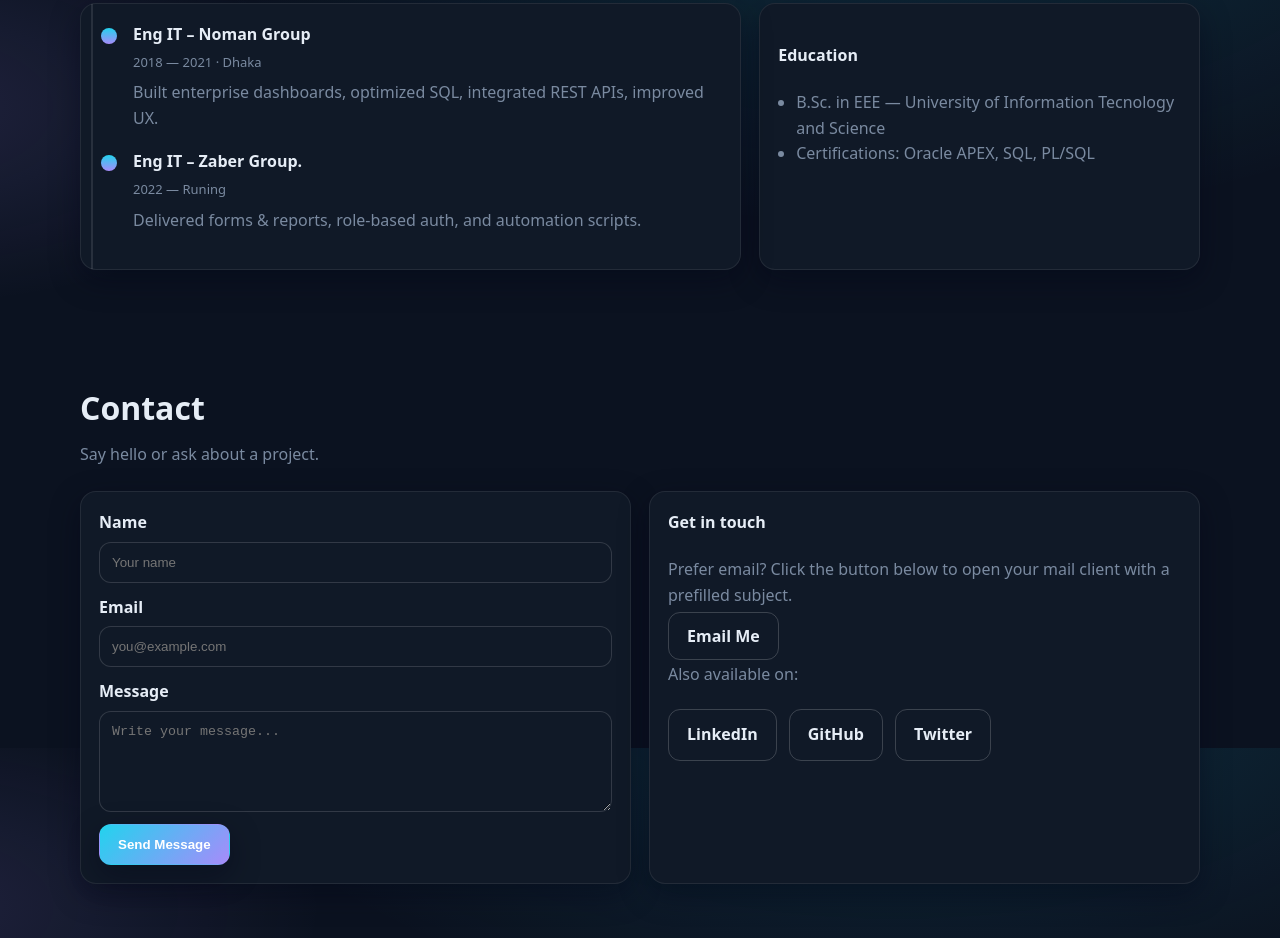
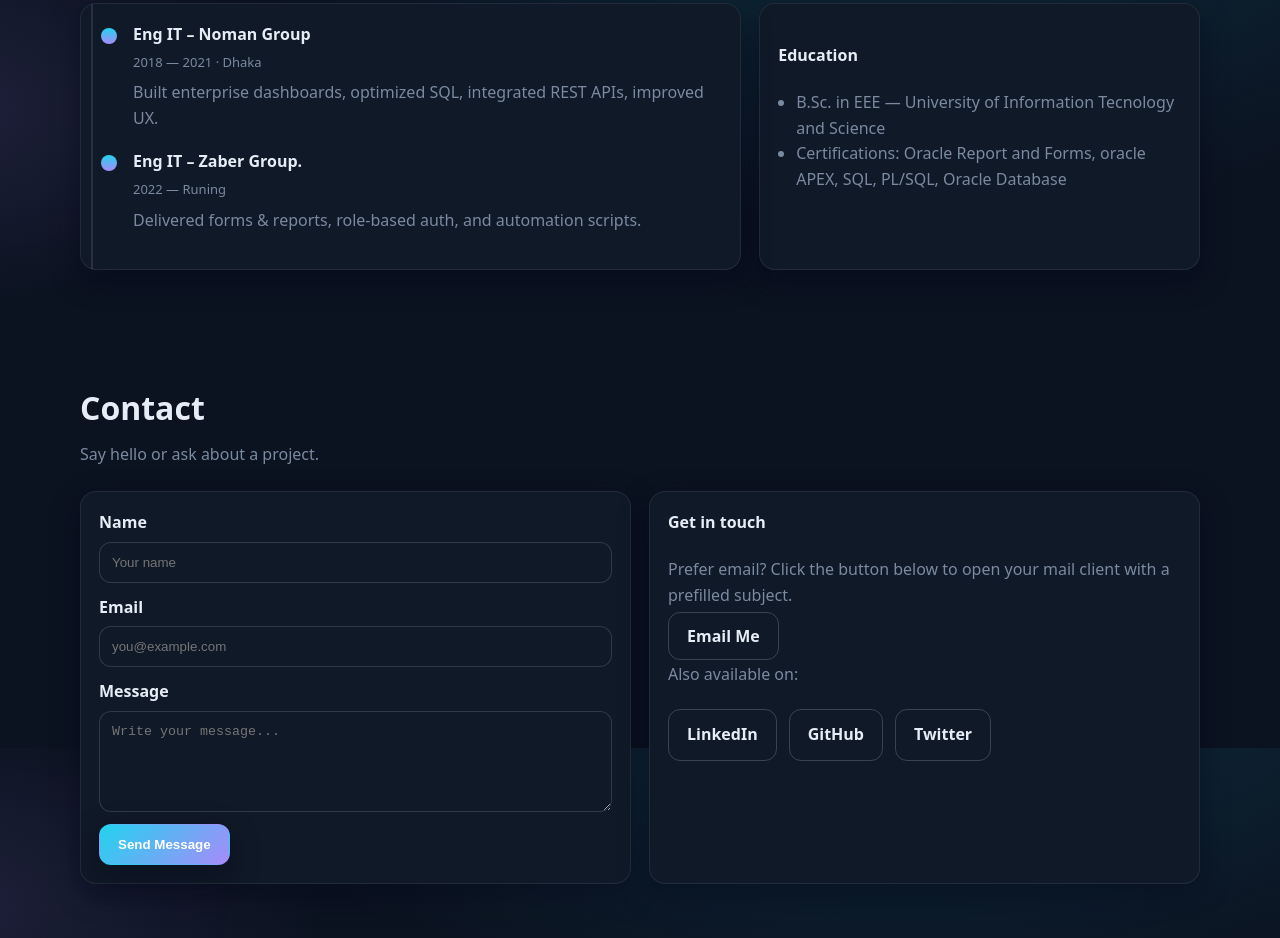
Before and after one commit to kayser-abira/Kayser_Mahamud-Portfolio, a plain HTML site: page index.html in a window 1280 px wide. Shown: the part 2452-3390 px from the top of the page. Drawn offline with Linux system fonts and the light colour scheme.

Commit message:
Update index.html

```diff
--- a/index.html
+++ b/index.html
@@ -397,7 +397,7 @@
           <h4>Education</h4>
           <ul style="margin:10px 0 0; padding-left:18px; color:var(--muted)">
             <li>B.Sc. in EEE — University of Information Tecnology and Science</li>
-            <li>Certifications: Oracle APEX, SQL, PL/SQL</li>
+            <li>Certifications: Oracle Report and Forms, oracle APEX, SQL, PL/SQL, Oracle Database</li>
           </ul>
         </div>
       </div>
```
